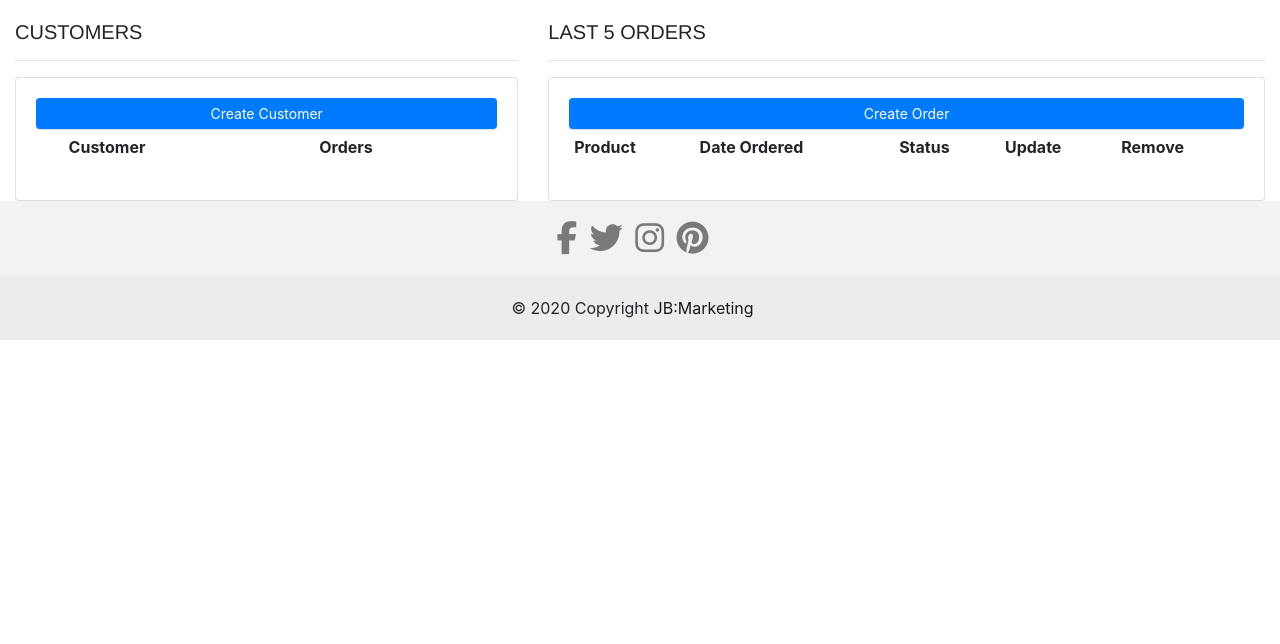
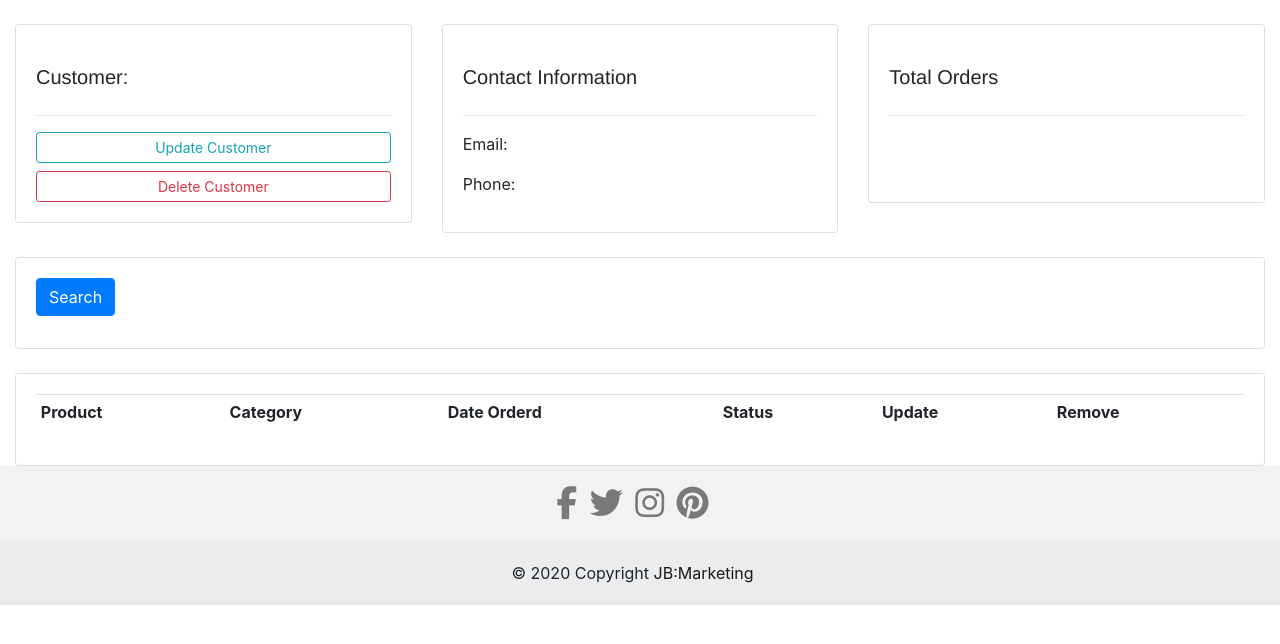
Before and after one commit to JackBen2019/Jack-Bennett-Full-Stack-Frameworks-Milestone-Project, a Django app: page /accounts/customer/ in a window 1280 px wide. Shown: the part 56-700 px from the top of the page. Run offline with Django 3.2, Linux system fonts and the light colour scheme; lists and menus that the app fills with data are empty; some libraries are stand-ins or nearby versions.

Commit message:
Customer model added

```diff
--- a/accounts/admin.py
+++ b/accounts/admin.py
@@ -1,4 +1,5 @@
 from django.contrib import admin
-from .models import Post
+from .models import Post, Customer
 
 admin.site.register(Post)
+admin.site.register(Customer)
--- a/accounts/models.py
+++ b/accounts/models.py
@@ -3,11 +3,13 @@ from django.utils import timezone
 from django.contrib.auth.models import User
 
 class Customer(models.Model):
-    user = models.OneToOneField(User, null=True, on_delete=models.CASCADE)
     name = models.CharField(max_length=200, null=True)
     phone = models.CharField(max_length=200, null=True)
     email = models.CharField(max_length=200, null=True)
     date_created = models.DateTimeField(auto_now_add=True, null=True)
+
+    def __str__(self):
+        return self.name
 
 class Post(models.Model):
     """
--- a/accounts/templates/customer.html
+++ b/accounts/templates/customer.html
@@ -4,32 +4,60 @@
 
 {% block content %}
 
+<br>
+
 <div class="row">
-	<div class="col-md-5">
-		<h5>CUSTOMERS</h5>
-		<hr>
+	<div class="col-md">
 		<div class="card card-body">
-			<a class="btn btn-primary  btn-sm btn-block" href="">Create Customer</a>
-			<table class="table table-sm">
-				<tr>
-					<th></th>
-					<th>Customer</th>
-					<th>Orders</th>
-				</tr>
+			<h5>Customer:</h5>
+			<hr>
+			<a class="btn btn-outline-info  btn-sm btn-block" href="">Update Customer</a>
+			<a class="btn btn-outline-danger  btn-sm btn-block" href="">Delete Customer</a>
 
-			</table>
 		</div>
 	</div>
 
-	<div class="col-md-7">
-		<h5>LAST 5 ORDERS</h5>
-		<hr>
+	<div class="col-md">
 		<div class="card card-body">
-			<a class="btn btn-primary  btn-sm btn-block" href="">Create Order</a>
+			<h5>Contact Information</h5>
+			<hr>
+			<p>Email: </p>
+			<p>Phone: </p>
+		</div>
+	</div>
+
+	<div class="col-md">
+		<div class="card card-body">
+			<h5>Total Orders</h5>
+			<hr>
+			<h1 style="text-align: center;padding: 10px"></h1>
+		</div>
+	</div>
+</div>
+
+
+<br>
+<div class="row">
+	<div class="col">
+		<div class="card card-body">
+			<form method="get">
+
+		    <button class="btn btn-primary" type="submit">Search</button>
+		  </form>
+		</div>
+	</div>
+
+</div>
+<br>
+
+<div class="row">
+	<div class="col-md">
+		<div class="card card-body">
 			<table class="table table-sm">
 				<tr>
 					<th>Product</th>
-					<th>Date Ordered</th>
+					<th>Category</th>
+					<th>Date Orderd</th>
 					<th>Status</th>
 					<th>Update</th>
 					<th>Remove</th>
@@ -38,7 +66,6 @@
 			</table>
 		</div>
 	</div>
-
 </div>
 
 {% endblock %}
--- a/static/css/style.css
+++ b/static/css/style.css
@@ -111,6 +111,21 @@ li {
 .jumbotron {
     padding: 2rem 1rem !important;
 }
+}
+
+/* ------ Dashboard ------ */
+
+#total-orders{
+	background-color: #4cb4c7;
+}
+
+
+#orders-delivered{
+	background-color: #7abecc;
+}
+
+#orders-pending{
+	background-color: #7CD1C0;
 }
 
 /* ------ Profile ------ */
```
Also changed, not shown: accounts/migrations/0003_remove_customer_phone.py (added), accounts/migrations/0004_auto_20200525_1122.py (added), accounts/migrations/0005_delete_customer.py (added), accounts/migrations/0006_customer.py (added).
